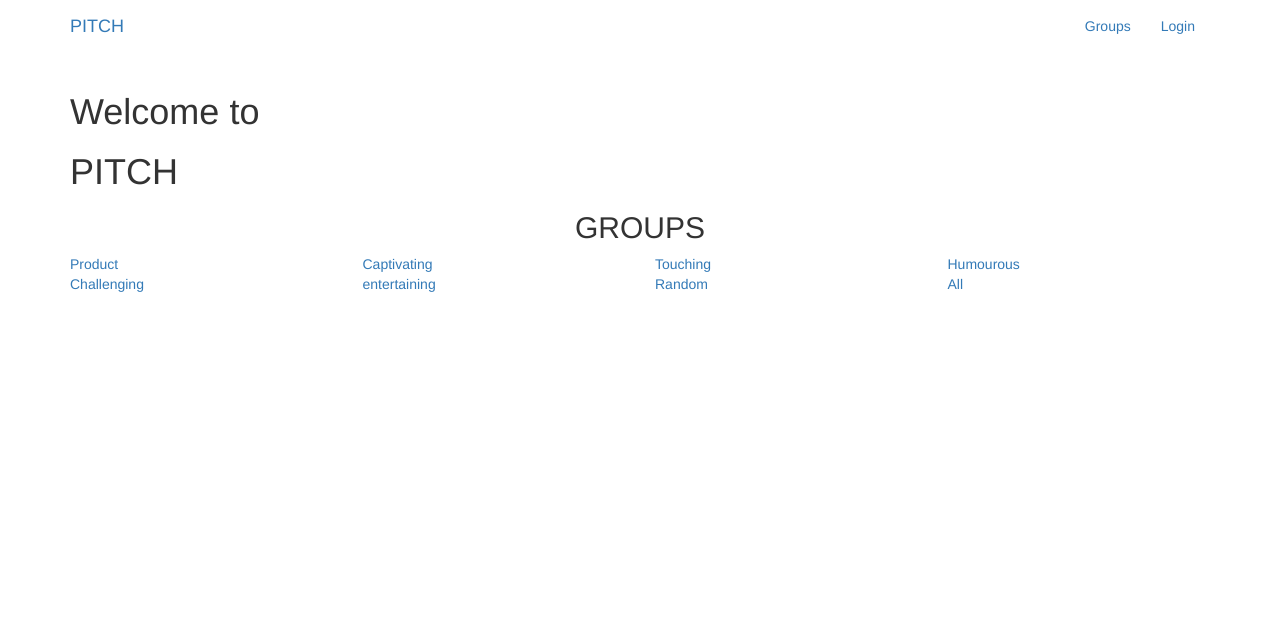
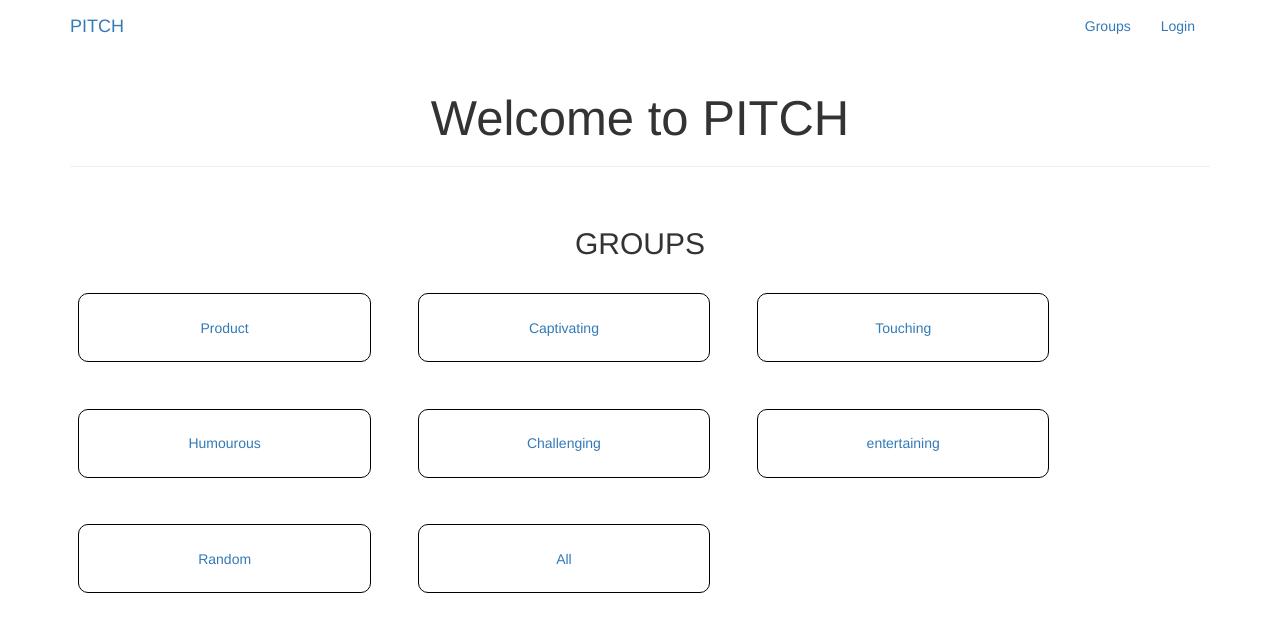
Before and after one commit to Le07ah57532538/pitch, a Flask app: page / in a window 1280 px wide. Shown: the top 632 px of the page. Run offline with Flask 2, Linux system fonts and the light colour scheme; data that the repository does not hold is empty; some libraries are stand-ins or nearby versions.

Commit message:
added styling to my index page

```diff
--- a/app/templates/index.html
+++ b/app/templates/index.html
@@ -12,7 +12,9 @@
         {{ message }}
     </div>
     {% endfor %}
-    <h1>Welcome to <h1>PITCH</h1>
+    <h1>Welcome to PITCH</h1>
+    <hr>
+    <br>
         <h2 class="text-center">GROUPS</h2>
         <div class="row categories">
             <div class="category col-xs-12 col-sm-12 col-md-3 col-lg-3">
@@ -27,8 +29,6 @@
             <div class="category col-xs-12 col-sm-12 col-md-3 col-lg-3">
                 <a href="{{url_for('main.categories',category='Humourous')}}">Humourous</a>
             </div>
-        </div>
-        <div class="row categories">
             <div class="category col-xs-12 col-sm-12 col-md-3 col-lg-3">
                 <a href="{{url_for('main.categories',category='challnging')}}">Challenging</a>
             </div>
@@ -43,4 +43,20 @@
             </div>
         </div>
 </div>
+<style>
+    body{
+        text-align: center;
+    }
+    h1{
+        font-size: 350%;
+        text-align: center;
+    }
+
+    .category{
+        margin: 2%;
+        border: 0.5px SOLID black;
+        border-radius: 10px;
+        padding: 2%;
+    }
+</style>
 {% endblock %}
```
Lines whose indentation alone changed are shown as unchanged.
